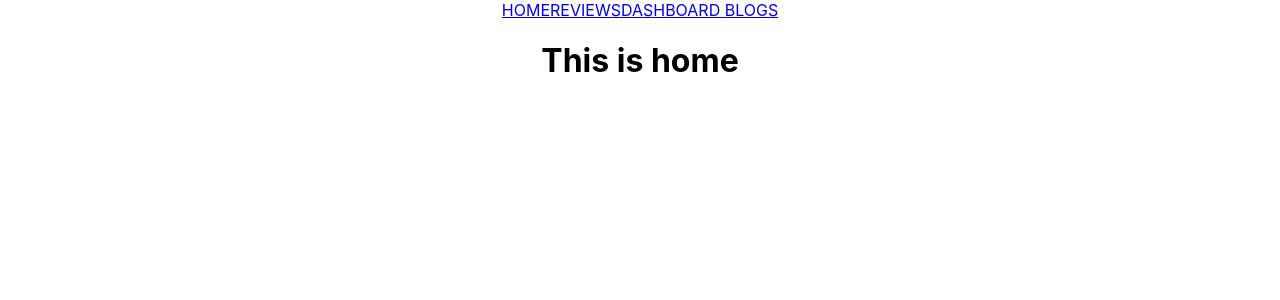
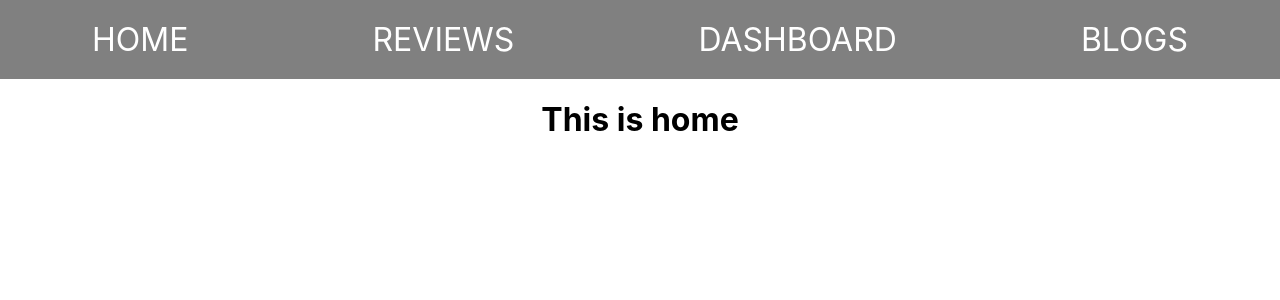
Before and after one commit to aariful-islam/product-analysis-website, a React (Create React App) app: page / in a window 1280 px wide. Shown: the top 300 px of the page. Built offline with nearby package versions, Linux system fonts and the light colour scheme.

Commit message:
do some style on header(navbar)

```diff
--- a/public/index.html
+++ b/public/index.html
@@ -24,7 +24,7 @@
       work correctly both with client-side routing and a non-root public URL.
       Learn how to configure a non-root public URL by running `npm run build`.
     -->
-    <title>React App</title>
+    <title>DSLR analysis</title>
   </head>
   <body>
     <noscript>You need to enable JavaScript to run this app.</noscript>
--- a/src/Component/Header/Header.css
+++ b/src/Component/Header/Header.css
@@ -0,0 +1,14 @@
+nav a{
+    color: white;
+    text-decoration: none;
+    padding: 20px;
+    font-size: 2rem;
+}
+nav{
+    display: flex;
+    align-items: center;
+    justify-content: center;
+    justify-content: space-around;
+    background-color: gray;
+
+}
--- a/src/Component/Header/Header.js
+++ b/src/Component/Header/Header.js
@@ -1,5 +1,6 @@
 import React from 'react';
 import { Link } from 'react-router-dom';
+import './Header.css'
 
 const Header = () => {
     return (
```
